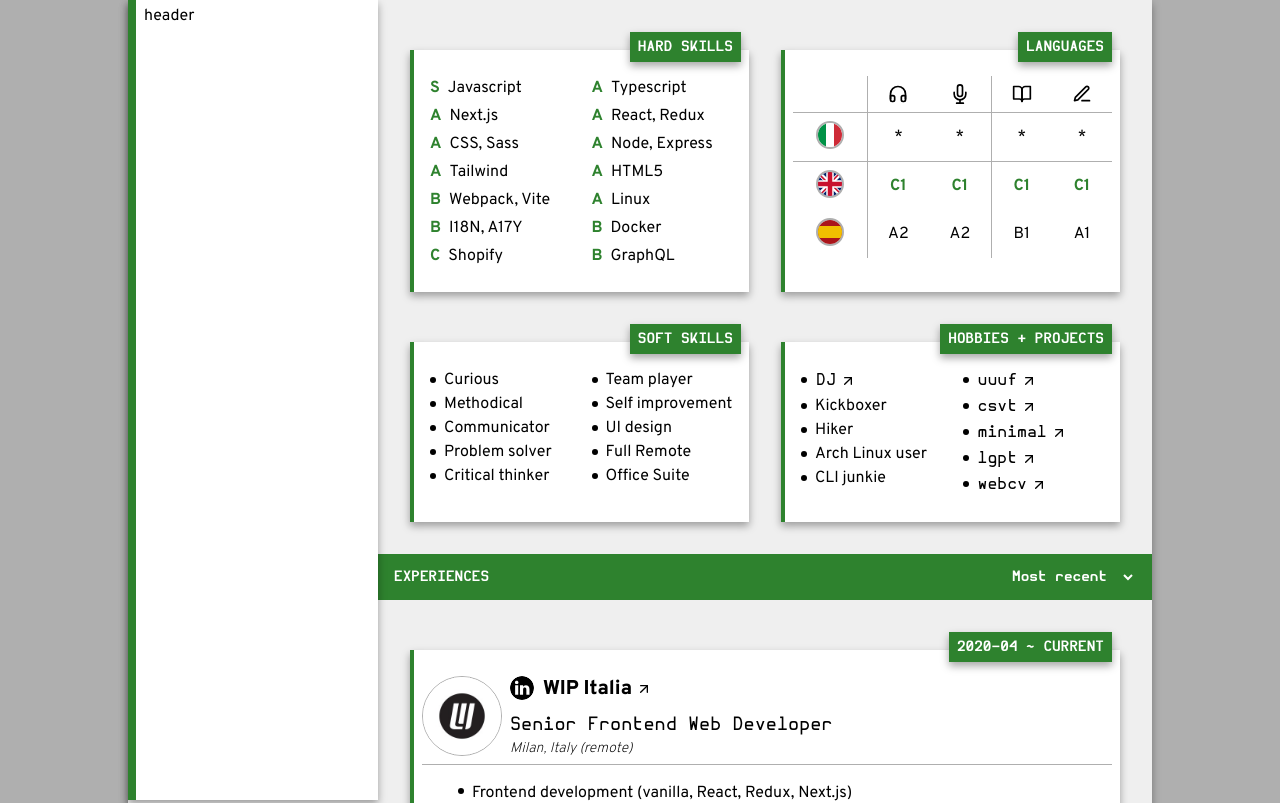
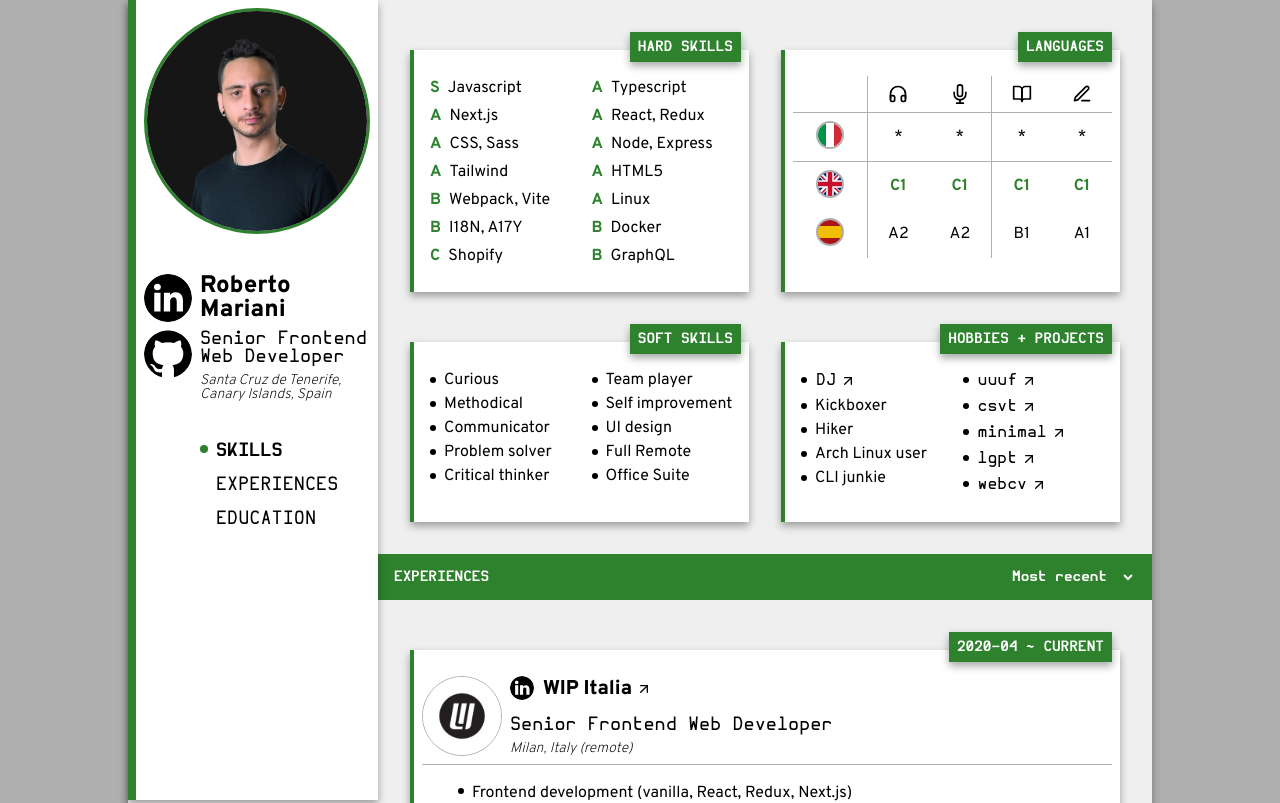
Before and after one commit to subnixr/web-cv, a Next.js app: page /en#skills in a window 1280 px wide. Shown: the top 803 px of the page. Built offline with nearby package versions, Linux system fonts and the light colour scheme.

Commit message:
update header, add nav

```diff
--- a/src/app/[locale]/ui/CVHeader.tsx
+++ b/src/app/[locale]/ui/CVHeader.tsx
@@ -1,8 +1,12 @@
 'use client';
 
+import useScrollDown from '@/components/base/useScrollDown';
 import { WithClassName } from '@/utils/components';
 import { Profile } from '@/utils/cv';
 import clsx from 'clsx';
+import IconCta from '../../../components/IconCta';
+import CVNav from './CVNav';
+import ProfilePicture from './ProfilePicture';
 
 export type HeaderProps = WithClassName<{
     profile: Profile;
@@ -13,6 +17,8 @@
     profile,
     ...props
 }: HeaderProps) {
+    const scrollDown = useScrollDown();
+
     return (
         <header
             data-header
@@ -27,7 +33,73 @@
                 className,
             )}
         >
-            header
+            <ProfilePicture profile={profile} mdSmall={scrollDown} />
+            <div
+                className={clsx(
+                    'grid flex-1 grid-cols-[auto_minmax(auto,_1fr)] grid-rows-[auto_minmax(0,1fr)_auto] gap-200',
+                    'gap-100 max-md:grid-cols-1 max-md:grid-rows-[auto_minmax(auto,_1fr)]',
+                )}
+            >
+                <div
+                    className={clsx(
+                        'flex flex-col flex-nowrap gap-200',
+                        'max-md:flex-row',
+                    )}
+                >
+                    <IconCta
+                        href={profile.linkedin}
+                        iconClassName="icon-400 max-md:icon-350"
+                        type="linkedin"
+                    />
+                    <IconCta
+                        href={profile.linkedin}
+                        iconClassName="icon-400 max-md:icon-350"
+                        type="github"
+                    />
+                    <div className="ml-auto hidden max-md:flex">
+                        <IconCta
+                            href=""
+                            className="cta"
+                            iconClassName="icon-400 max-md:icon-350"
+                            type="menu"
+                            onClick={() => {}}
+                        />
+                    </div>
+                </div>
+                <div className="flex flex-col">
+                    <h1 className="text-800 max-md:text-500 typo-title">
+                        {profile.name}
+                    </h1>
+                    <h2
+                        className={clsx(
+                            'mt-200',
+                            'text-500 max-md:text-400 typo-subtitle overflow-hidden',
+                            'transition-[height]',
+                            {
+                                'max-md:mt-0 max-md:h-0': scrollDown,
+                                'max-md:h-[2em]': !scrollDown,
+                            },
+                        )}
+                    >
+                        {profile.title}
+                    </h2>
+                    <div
+                        className={clsx(
+                            'mt-200',
+                            'font-base typo-hint overflow-hidden',
+                            'transition-[height]',
+                            {
+                                'max-md:mt-0 max-md:h-0': scrollDown,
+                                'max-md:h-[2em]': !scrollDown,
+                            },
+                        )}
+                    >
+                        {profile.address}
+                    </div>
+                </div>
+
+                <CVNav className="col-start-2 mt-400 max-md:hidden" />
+            </div>
         </header>
     );
 }
--- /dev/null
+++ b/src/app/[locale]/ui/CVNav.tsx
@@ -0,0 +1,60 @@
+'use client';
+
+import { WithClassName } from '@/utils/components';
+import useI18N from '@/utils/i18n';
+import clsx from 'clsx';
+import { MouseEvent } from 'react';
+import scrollToSection from './scrollToSection';
+import useCVState, { CVSection } from './useCVState';
+
+export type NavProps = WithClassName<{
+    onClick?: (e: MouseEvent<HTMLAnchorElement>) => void;
+}>;
+
+export default function CVNav({ className, onClick }: NavProps) {
+    const t = useI18N();
+    const [{ current }, { setCurrent }] = useCVState();
+
+    return (
+        <ol className={clsx('flex flex-col gap-300', className)}>
+            {(['skills', 'experiences', 'education'] as CVSection[]).map(
+                section => (
+                    <li key={section}>
+                        <a
+                            href={`#${section}`}
+                            className={clsx(
+                                'flex items-center',
+                                'font-alt text-500 uppercase',
+                                'appearance-none outline-none',
+                                'hover:font-bold',
+                                'focus:font-bold',
+                                {
+                                    'font-bold': current === section,
+                                },
+                            )}
+                            onClick={e => {
+                                e.preventDefault();
+                                onClick?.(e);
+                                (e.target as HTMLElement).blur();
+                                scrollToSection(section).then(() => {
+                                    setCurrent(section);
+                                });
+                            }}
+                        >
+                            <span
+                                className={clsx(
+                                    'mb-[.4rem] block',
+                                    'mr-200 h-200 w-200 rounded-full',
+                                    {
+                                        'bg-primary': current === section,
+                                    },
+                                )}
+                            />
+                            {t(`timeline.section.${section}`)}
+                        </a>
+                    </li>
+                ),
+            )}
+        </ol>
+    );
+}
--- /dev/null
+++ b/src/app/[locale]/ui/ProfilePicture.tsx
@@ -0,0 +1,42 @@
+import StaticImage from '@/components/base/StaticImage';
+import { WithClassName } from '@/utils/components';
+import { Profile } from '@/utils/cv';
+import clsx from 'clsx';
+
+export type ProfilePictureProps = WithClassName<{
+    profile: Profile;
+    mdSmall?: boolean;
+}>;
+
+export default function ProfilePicture({
+    profile,
+    mdSmall = false,
+    className,
+}: ProfilePictureProps) {
+    return (
+        <StaticImage
+            className={clsx(
+                'border-primary mb-400 self-center rounded-full border-[.3rem]',
+                'max-md:mb-0 max-md:max-h-[12rem] max-md:max-w-[12rem]',
+                'transition-all',
+                {
+                    'max-md:h-[6.4rem] max-md:w-[6.4rem] max-md:border-[.2rem]':
+                        mdSmall,
+                    'max-md:h-[12rem] max-md:w-[12rem] max-md:border-[.3rem]':
+                        !mdSmall,
+                },
+                className,
+            )}
+            pictureProps={{
+                className: clsx('max-md:h-fit'),
+            }}
+            src={profile.image.desktop}
+            alt="profile picture"
+            width={1080}
+            height={1080}
+            breakPoints={{
+                'max-md': { srcSet: profile.image.mobile },
+            }}
+        />
+    );
+}
```
